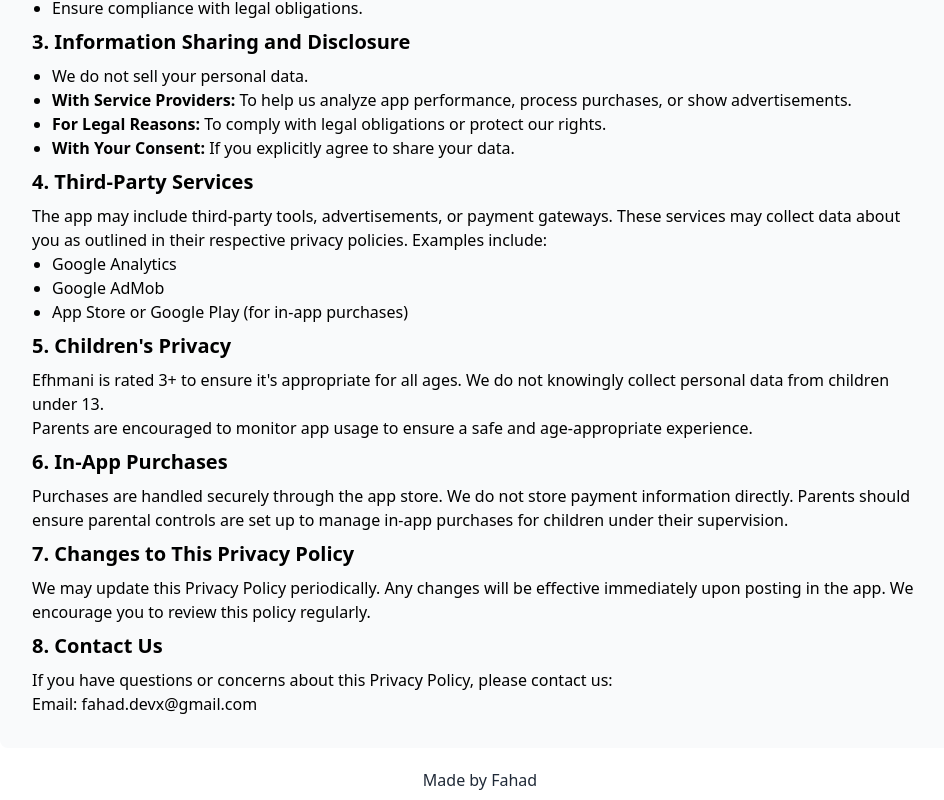
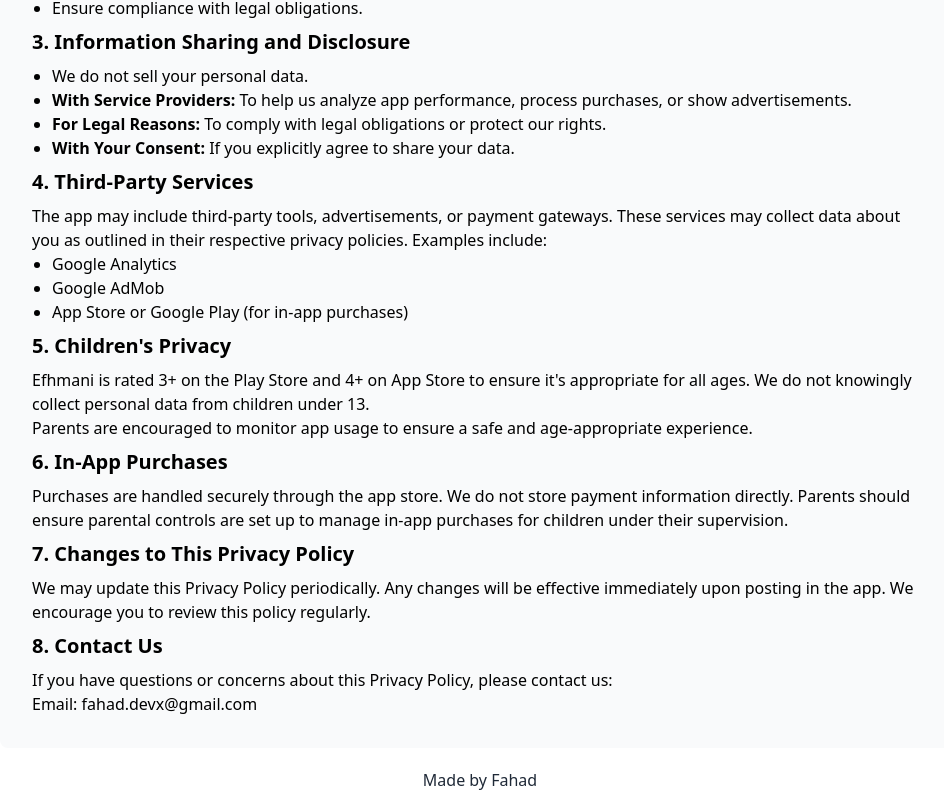
Before and after one commit to Fahad-Ha/My-Portfolio, a Next.js app: page /efhamni-privacy-policy in a window 1280 px wide. Shown: the part 1008-1808 px from the top of the page, without its empty margins (160-1104 px from the left). Built offline with nearby package versions, Linux system fonts and the light colour scheme.

Commit message:
tweaks for app rating

```diff
--- a/pages/efhamni-privacy-policy.js
+++ b/pages/efhamni-privacy-policy.js
@@ -119,7 +119,7 @@ export default function EfhamniPrivacyPolicy() {
               5. Children&apos;s Privacy
             </h4>
             <p className="dark:text-gray-200">
-              Efhmani is rated 3+ to ensure it&apos;s appropriate for all ages. We do
+            Efhmani is rated 3+ on the Play Store and 4+ on App Store to ensure it&apos;s appropriate for all ages. We do
               not knowingly collect personal data from children under 13.
             </p>
             <p className="dark:text-gray-200">
```
